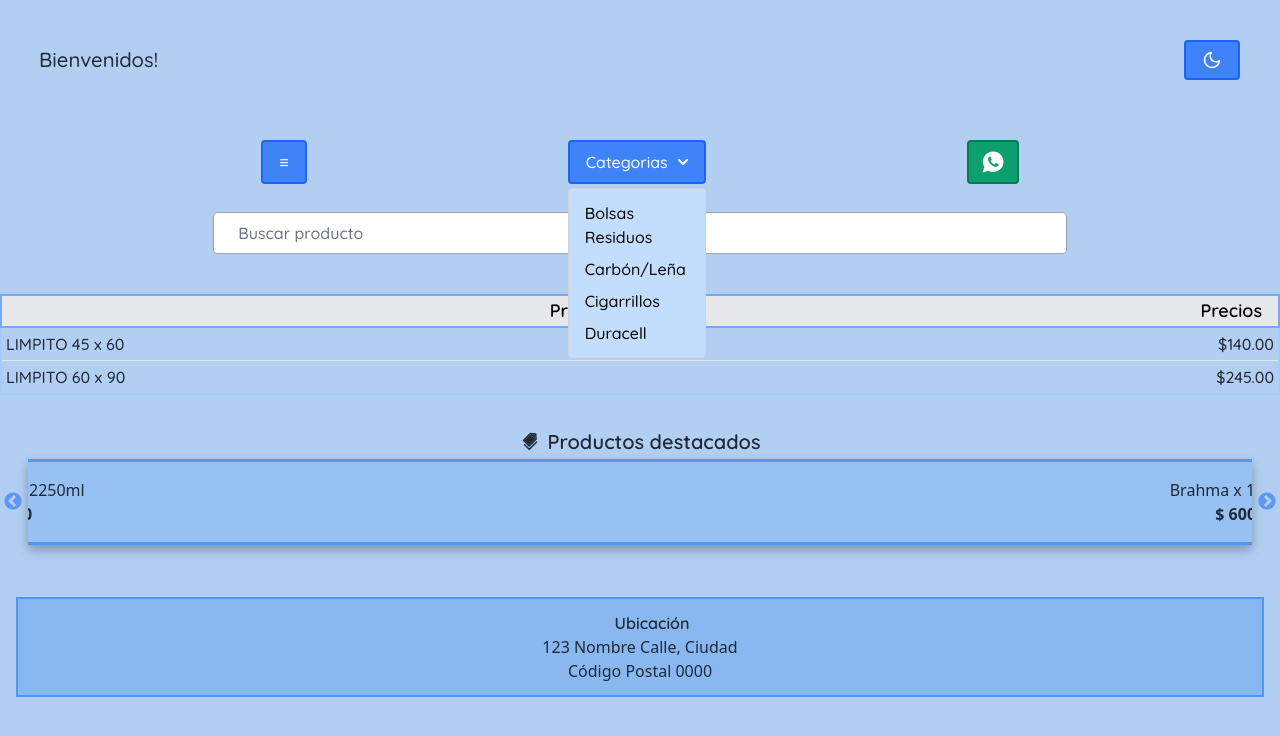
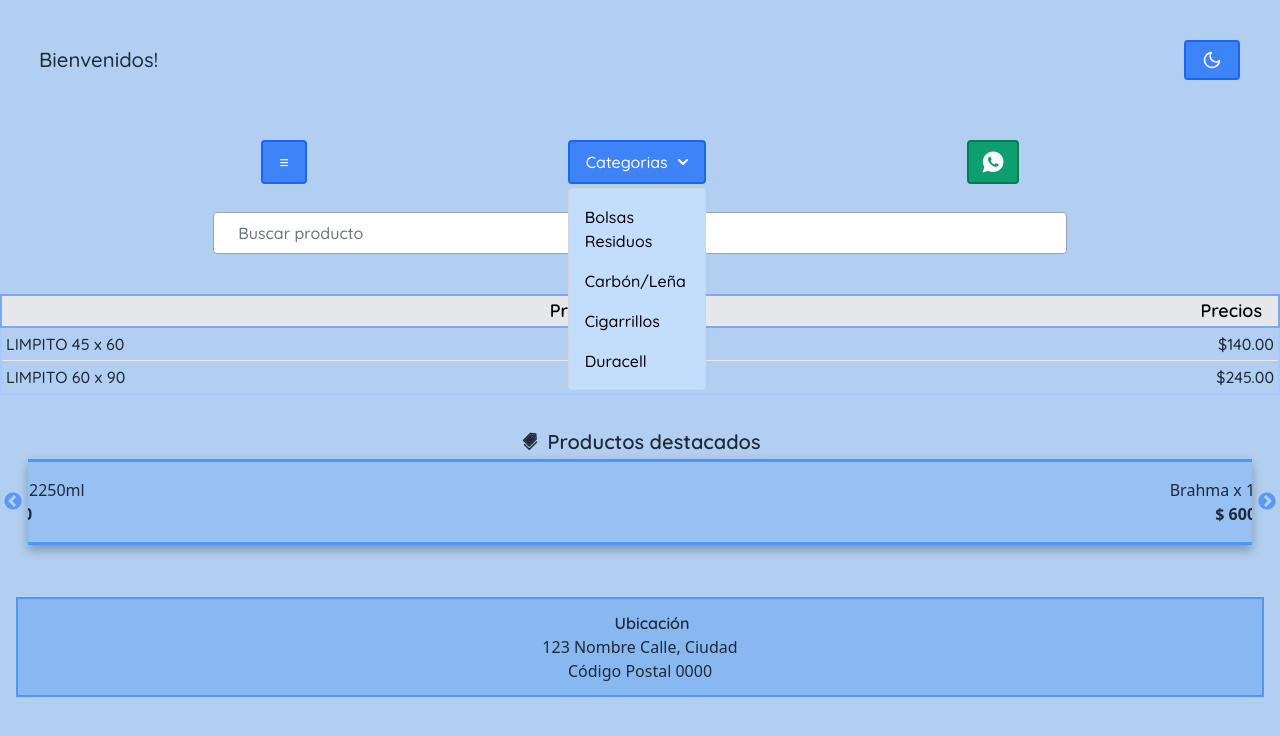
Before and after one commit to LucaCarena97/Web-React, a React (Vite) app: page /varios/bolsas in a window 1280 px wide. Both pictures are taken after a click on the button "Categorias". Shown: the top 736 px of the page. Built offline with nearby package versions, Linux system fonts and the light colour scheme; some icons are missing.

Commit message:
botonesStyles

```diff
--- a/src/components/botones/CategoriasH.jsx
+++ b/src/components/botones/CategoriasH.jsx
@@ -37,13 +37,13 @@ export function CategoriasH() {
       {desplegable && (
         <div className="absolute bg-blue-200 border mt-1 border-gray-300 rounded p-2 w-full boton-color  z-20">
           <Link
-            className="block py-1 hover:bg-blue-300 rounded"
+            className="block py-2 hover:bg-blue-300 rounded"
             to={"/higiene/cuidado-personal"}
           >
             Cuidado Personal
           </Link>
           <Link
-            className="block py-1  hover:bg-blue-300 rounded"
+            className="block py-2  hover:bg-blue-300 rounded"
             to={"/higiene/papel"}
           >
             Rollo/Pañuelos
--- a/src/components/botones/CategoriasV.jsx
+++ b/src/components/botones/CategoriasV.jsx
@@ -37,25 +37,25 @@ export function CategoriasV() {
       {desplegable && (
         <div className="absolute mt-1 bg-blue-200 border border-gray-300 rounded p-2 w-30 boton-color  z-20">
           <Link
-            className="block py-1 px-2 hover:bg-blue-300 rounded"
+            className="block py-2 px-2 hover:bg-blue-300 rounded"
             to={"/varios/bolsas"}
           >
             Bolsas Residuos
           </Link>
           <Link
-            className="block py-1 px-2 hover:bg-blue-300 rounded"
+            className="block py-2 px-2 hover:bg-blue-300 rounded"
             to={"/varios/carbon-leña"}
           >
             Carbón/Leña
           </Link>
           <Link
-            className="block py-1 px-2 hover:bg-blue-300 rounded"
+            className="block py-2 px-2 hover:bg-blue-300 rounded"
             to={"/varios/cigarrillos"}
           >
             Cigarrillos
           </Link>
           <Link
-            className="block py-1 px-2 hover:bg-blue-300 rounded"
+            className="block py-2 px-2 hover:bg-blue-300 rounded"
             to={"/varios/duracell"}
           >
             Duracell
```
